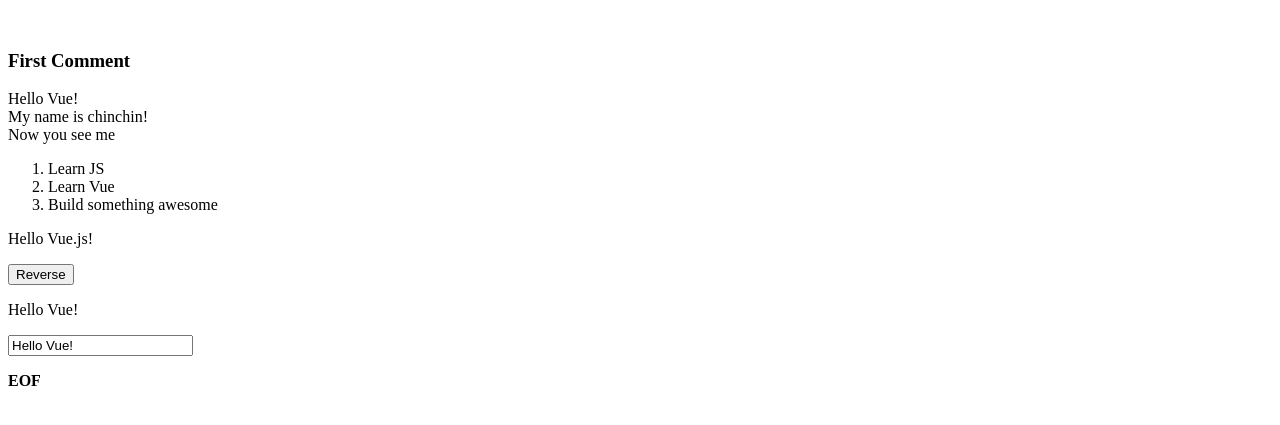
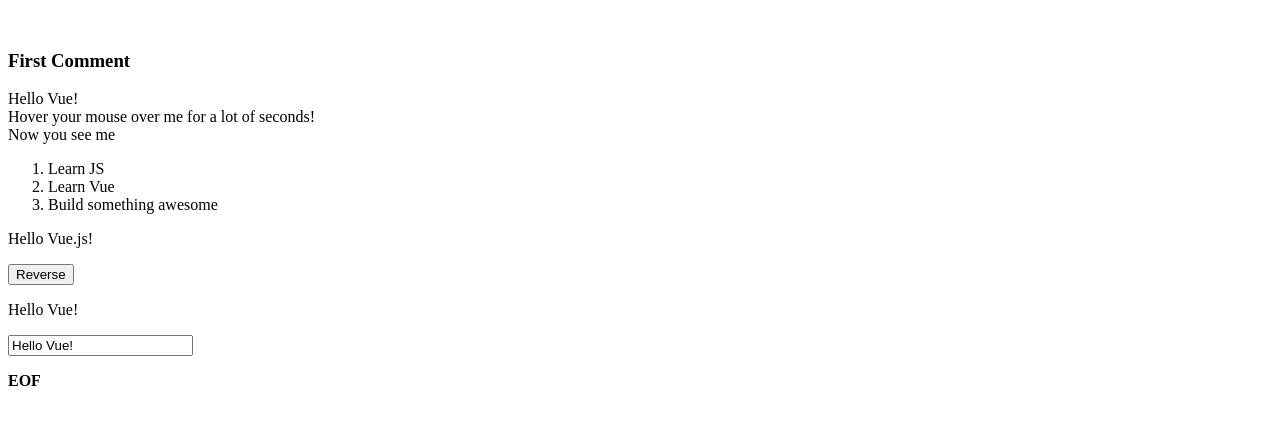
Before and after one commit to rvikwd3/rvikwd3.github.io, a plain HTML site: page index.html in a window 1280 px wide. Shown: the part 137-562 px from the top of the page. Drawn offline with nearby package versions, Linux system fonts and the light colour scheme.

Commit message:
A LOT of seconds

```diff
--- a/index.html
+++ b/index.html
@@ -21,7 +21,7 @@
 
         <div id="hover">
             <span v-bind:title="message">
-                My name is chinchin!
+                Hover your mouse over me for a lot of seconds!
             </span>
         </div>
 
```
